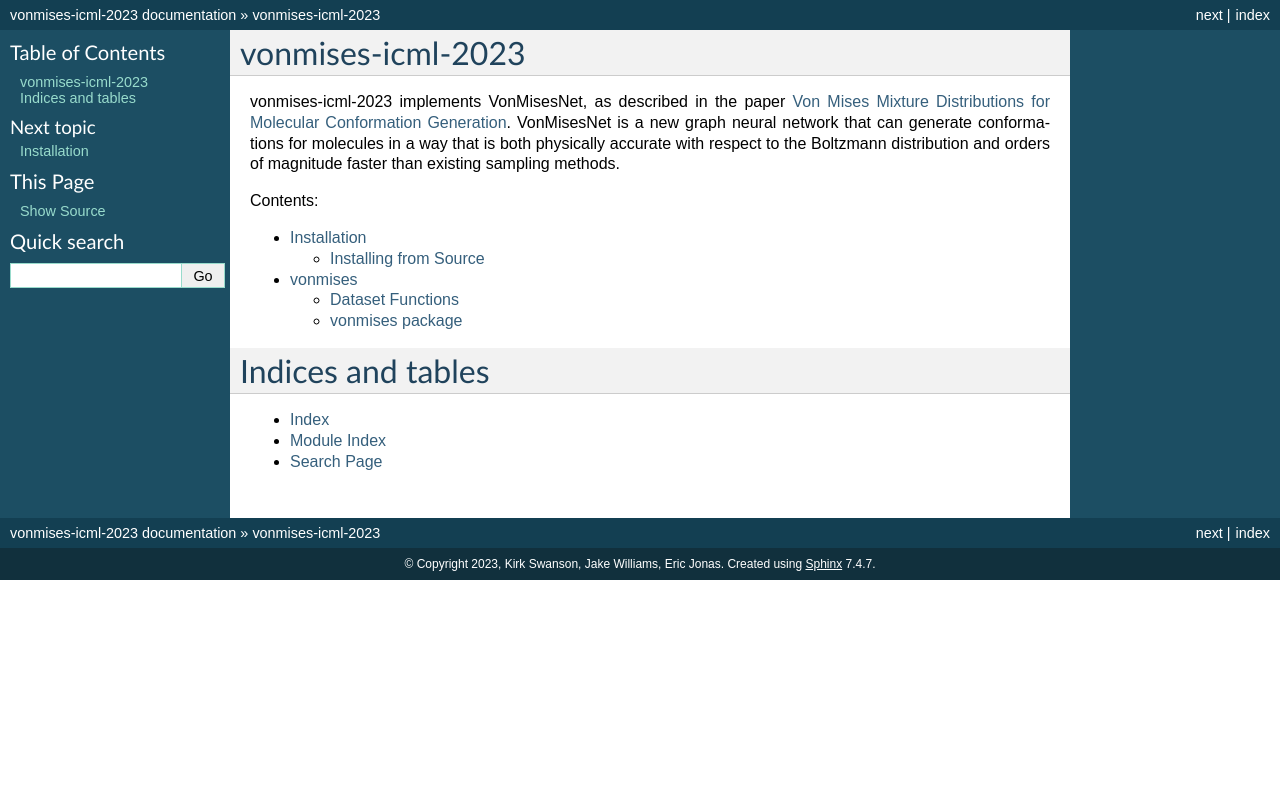
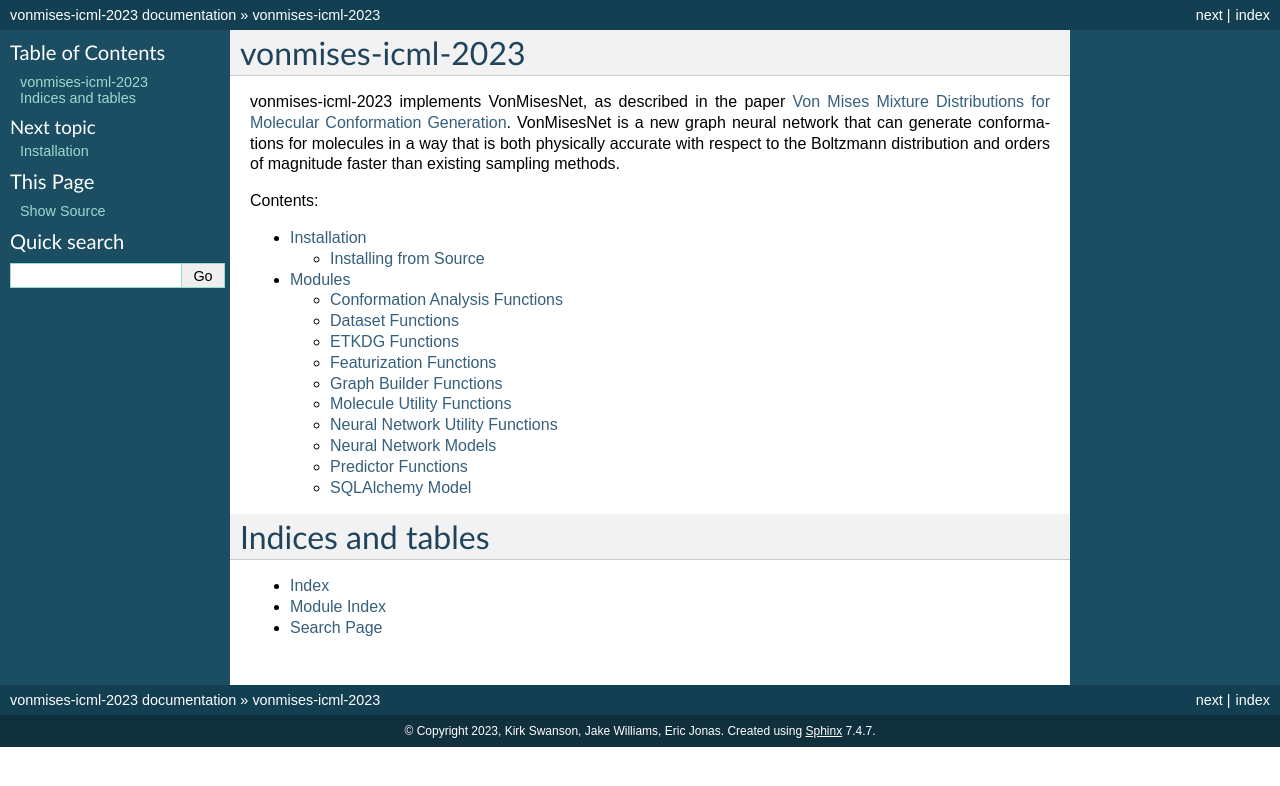
Before and after one commit to thejonaslab/vonmises-icml-2023, a Sphinx documentation site: the page built from docs/source/index.rst, in a window 1280 px wide. Shown: the top 786 px of the page. Built offline with Sphinx 7.4.7, drawn with Linux system fonts in a browser that asks for light colours.

Commit message:
RTD update

```diff
--- /dev/null
+++ b/docs/source/confdists.rst
@@ -0,0 +1,7 @@
+Conformation Analysis Functions
+=================
+
+.. automodule:: vonmises.confdists
+   :members:
+   :undoc-members:
+   :show-inheritance:
--- /dev/null
+++ b/docs/source/etkdg.rst
@@ -0,0 +1,7 @@
+ETKDG Functions
+=================
+
+.. automodule:: vonmises.etkdg
+   :members:
+   :undoc-members:
+   :show-inheritance:
--- /dev/null
+++ b/docs/source/featurize_mols.rst
@@ -0,0 +1,7 @@
+Featurization Functions
+=================
+
+.. automodule:: vonmises.featurize_mols
+   :members:
+   :undoc-members:
+   :show-inheritance:
--- /dev/null
+++ b/docs/source/graph_builders.rst
@@ -0,0 +1,7 @@
+Graph Builder Functions
+=================
+
+.. automodule:: vonmises.graph_builders
+   :members:
+   :undoc-members:
+   :show-inheritance:
--- a/docs/source/modules.rst
+++ b/docs/source/modules.rst
@@ -1,8 +1,16 @@
-vonmises
+Modules
 ========
 
 .. toctree::
    :maxdepth: 4
 
+   confdists
    dbdataset
-   vonmises
+   etkdg
+   featurize_mols
+   graph_builders
+   mol_utils
+   net_utils
+   nets
+   predictor
+   sqlalchemy_model
--- /dev/null
+++ b/docs/source/mol_utils.rst
@@ -0,0 +1,7 @@
+Molecule Utility Functions
+=================
+
+.. automodule:: vonmises.mol_utils
+   :members:
+   :undoc-members:
+   :show-inheritance:
--- /dev/null
+++ b/docs/source/net_utils.rst
@@ -0,0 +1,7 @@
+Neural Network Utility Functions
+=================
+
+.. automodule:: vonmises.net_utils
+   :members:
+   :undoc-members:
+   :show-inheritance:
--- /dev/null
+++ b/docs/source/nets.rst
@@ -0,0 +1,7 @@
+Neural Network Models
+=================
+
+.. automodule:: vonmises.nets
+   :members:
+   :undoc-members:
+   :show-inheritance:
--- /dev/null
+++ b/docs/source/predictor.rst
@@ -0,0 +1,7 @@
+Predictor Functions
+=================
+
+.. automodule:: vonmises.predictor
+   :members:
+   :undoc-members:
+   :show-inheritance:
--- /dev/null
+++ b/docs/source/sqlalchemy_model.rst
@@ -0,0 +1,7 @@
+SQLAlchemy Model
+=================
+
+.. automodule:: vonmises.sqlalchemy_model
+   :members:
+   :undoc-members:
+   :show-inheritance:
```
